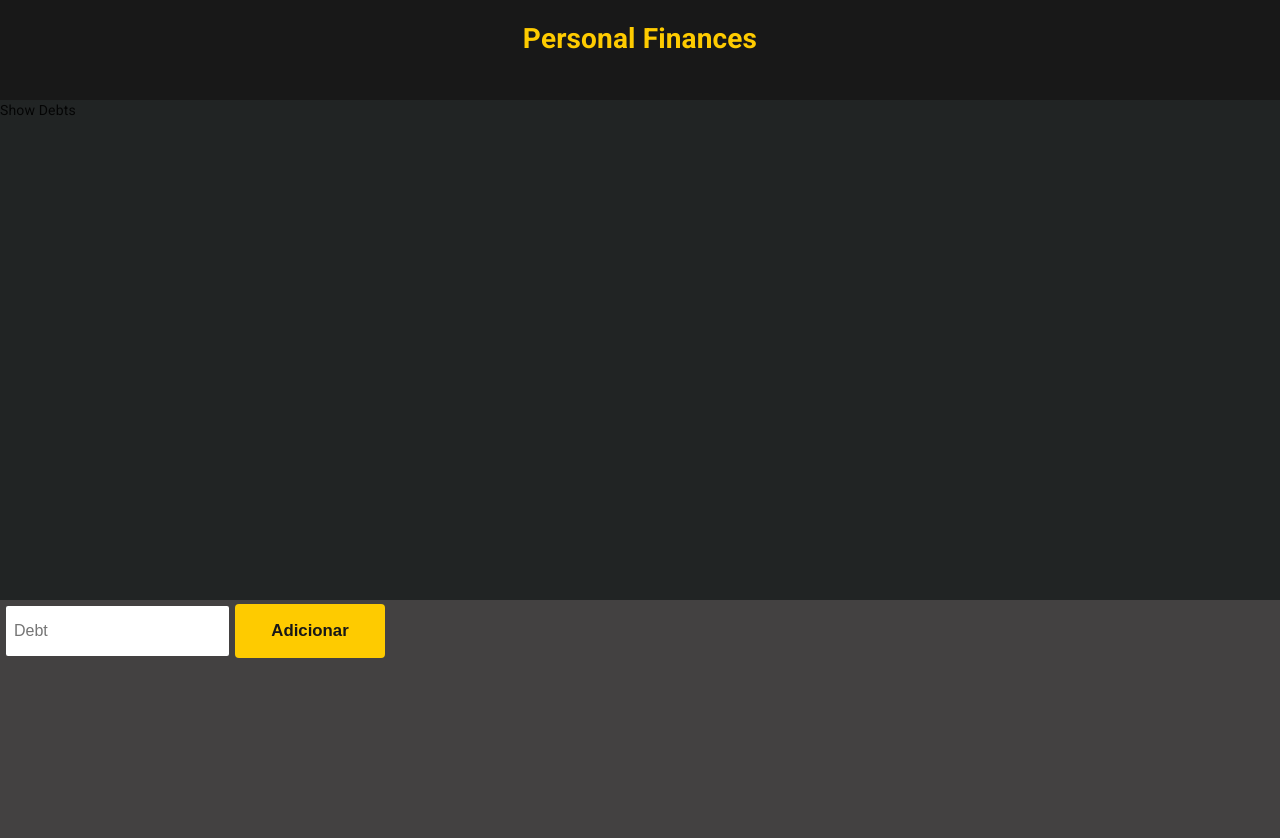
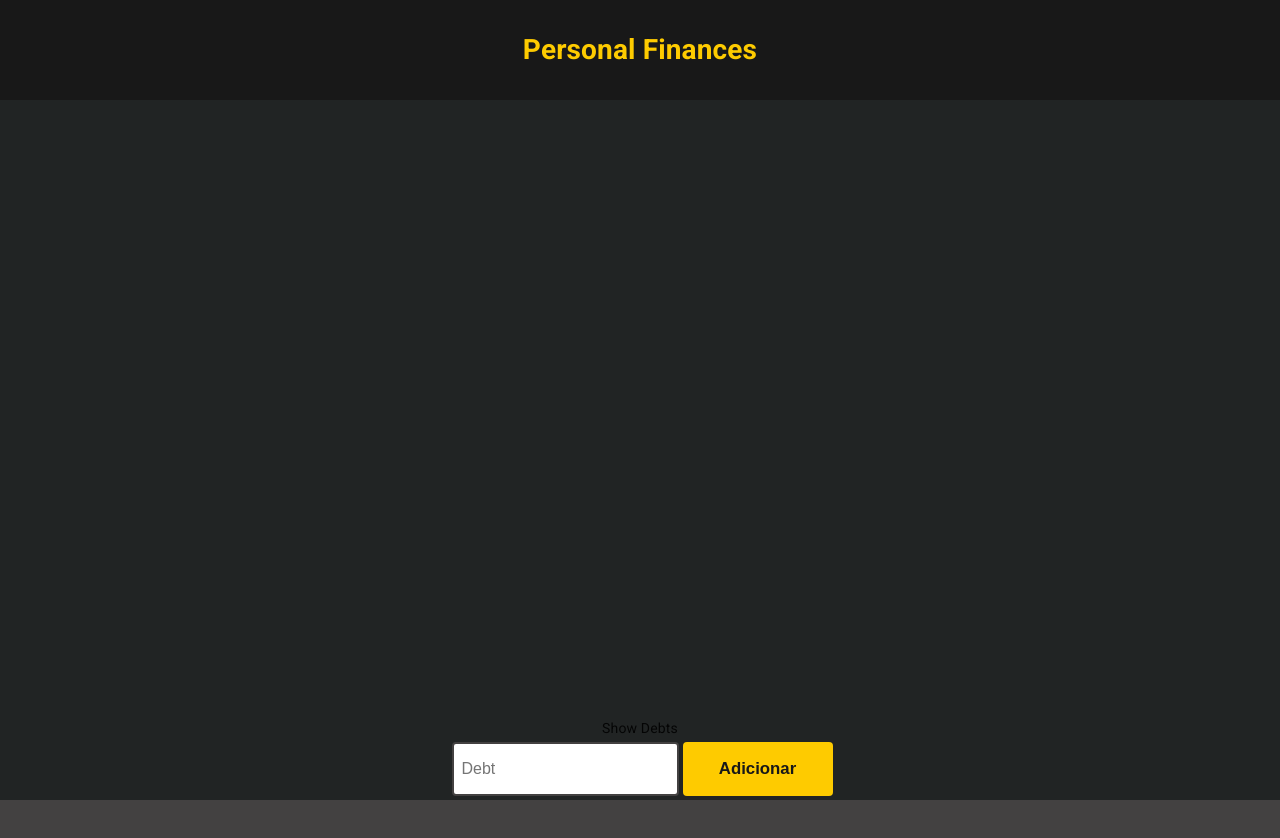
Before and after one commit to psdaniel/personal-finances-spa, a React app: page / in a window 1280 px wide. Shown: the top 838 px of the page. Built offline with nearby package versions, Linux system fonts and the light colour scheme.

Commit message:
Styles show debts container

```diff
--- a/src/components/header/header.tsx
+++ b/src/components/header/header.tsx
@@ -6,7 +6,8 @@ const useStyles = makeStyles({
         display: 'flex',
         backgroundColor: '#181818',
         height: 100,
-        justifyContent: 'center'
+        justifyContent: 'center',
+        alignItems: 'center'
     },
     textHeader: {
         fontFamily: 'Roboto',
--- a/src/domain/show-debts/show-debts.tsx
+++ b/src/domain/show-debts/show-debts.tsx
@@ -3,13 +3,17 @@ import {makeStyles} from '@material-ui/core';
 import {Button} from '../../components/button/button';
 import {Input} from '../../components/input/input';
 import {MainTheme} from '../../themes/main';
-import {GetValues} from '../add-values/get-values';
+import {GetValues} from '../get-values/get-values';
 
 export const ShowDebts = () => {
     const useStyles = makeStyles({
         showDebtsContainer: {
+            display: 'flex',
             backgroundColor: MainTheme.colors['black-2'],
-            height: 500
+            height: 700,
+            flexDirection: 'column',
+            justifyContent: 'flex-end',
+            alignItems: 'center'
         }
     });
 
@@ -17,10 +21,12 @@ export const ShowDebts = () => {
 
     return (
         <>
-            <section className={classes.showDebtsContainer}>Show Debts</section>
-            <div>
-                <GetValues />
-            </div>
+            <section className={classes.showDebtsContainer}>
+                Show Debts
+                <div>
+                    <GetValues />
+                </div>
+            </section>
         </>
     );
 };
```
Also changed, not shown: src/domain/get-values/get-values.tsx (renamed from src/domain/add-values/get-values.tsx).
